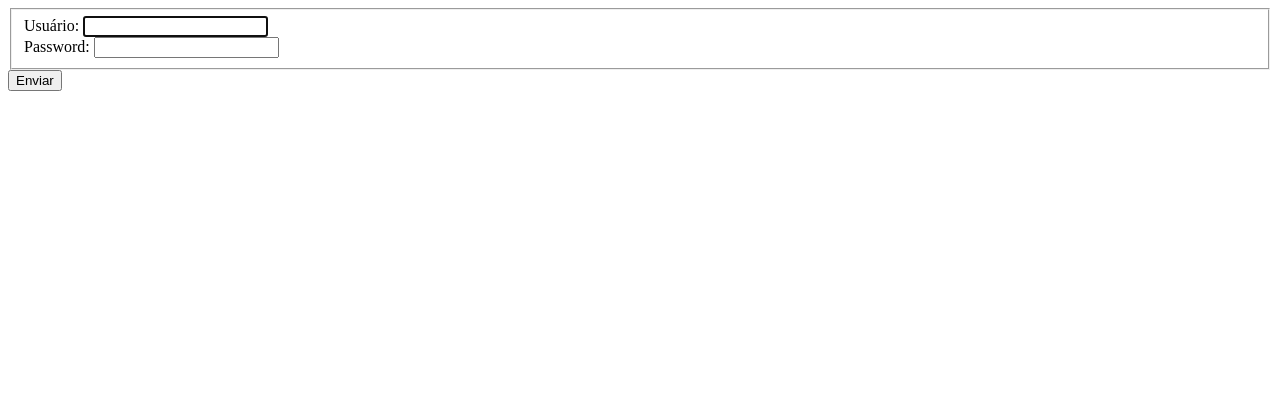
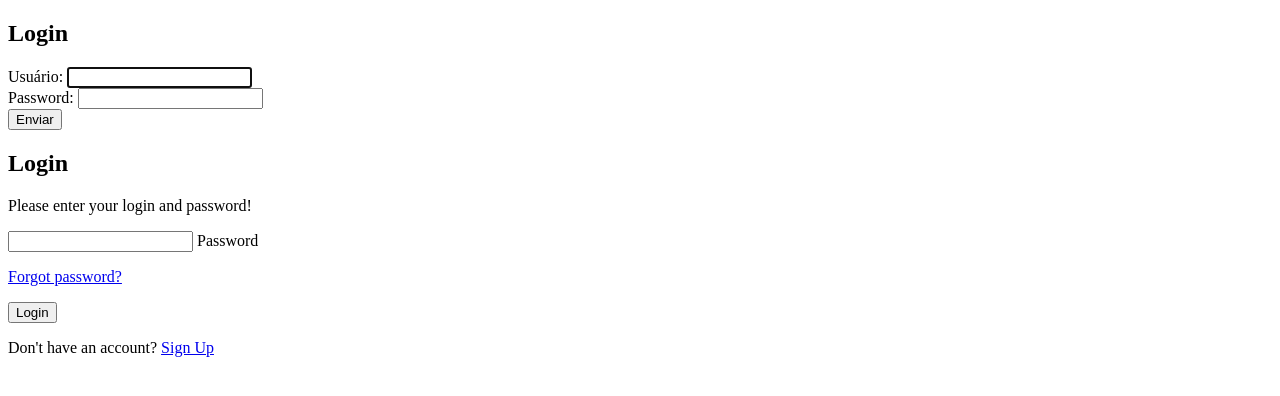
Before and after one commit to antonioclaudioofc/list-happybirthday, a Django app: page / in a window 1280 px wide. Shown: the top 396 px of the page. Run offline with Django 4.2, Linux system fonts and the light colour scheme; some libraries are stand-ins or nearby versions.

Commit message:
update template login

```diff
--- a/accounts/templates/login.html
+++ b/accounts/templates/login.html
@@ -1,28 +1,60 @@
 <!DOCTYPE html>
 <html lang="en">
   <head>
-    <meta charset="UTF-8">
-    <meta http-equiv="X-UA-Compatible" content="IE=edge">
-    <meta name="viewport" content="width=device-width, initial-scale=1.0">
+    <meta charset="UTF-8" />
+    <meta http-equiv="X-UA-Compatible" content="IE=edge" />
+    <meta name="viewport" content="width=device-width, initial-scale=1.0" />
     <title>Login</title>
   </head>
   <body>
-    <form method="post">
-        {% csrf_token %}
-
-        <fieldset>
-            {{ form.non_field_errors }}
-
+    <div class="container h-100">
+        <form class="row d-flex justify-content-center align-items-center h-100" method="post">
+          {% csrf_token %} {{ form.non_field_errors }}
+          <h2>Login</h2>
           {% for field in form %}
-            <div>
+          <div class="">
+            <div class="row">
               {{ field.label_tag }}
               {{ field }}
               {{ field.errors }}
             </div>
+          </div>
           {% endfor %}
-        </fieldset>
-
           <button>Enviar</button>
         </form>
+    </div>
+    <div class="card bg-dark text-white">
+        <div class="card-body p-5 text-center">
+
+          <form method="post" class="mb-md-5 mt-md-4 pb-5">
+
+            <h2 class="fw-bold mb-2 text-uppercase">Login</h2>
+            <p class="text-white-50 mb-5">Please enter your login and password!</p>
+
+            <div class="form-outline form-white mb-4">
+
+            </div>
+
+            <div class="form-outline form-white mb-4">
+              <input type="password" id="typePasswordX" class="form-control form-control-lg" />
+              <label class="form-label" for="typePasswordX">Password</label>
+            </div>
+
+            <p class="small mb-5 pb-lg-2"><a class="text-white-50" href="#!">Forgot password?</a></p>
+
+            <button class="btn btn-outline-light btn-lg px-5" type="submit">Login</button>
+
+          </div>
+
+          <div>
+            <p class="mb-0">Don't have an account? <a href="#!" class="text-white-50 fw-bold">Sign Up</a>
+            </p>
+          </div>
+
+        </div>
+
+    </form>
+    </div>
+    </div>
   </body>
 </html>
```
Also changed, not shown: db.sqlite3. Lines whose indentation alone changed are shown as unchanged.
